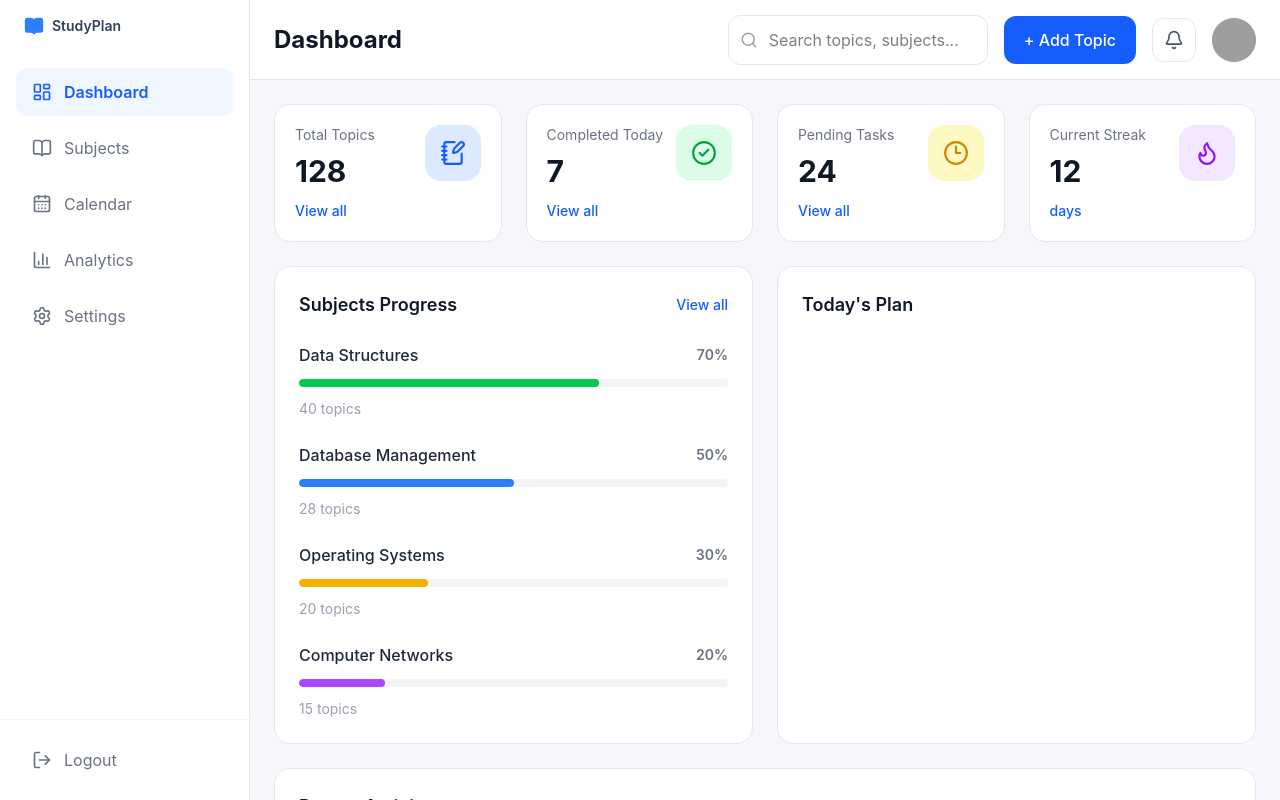
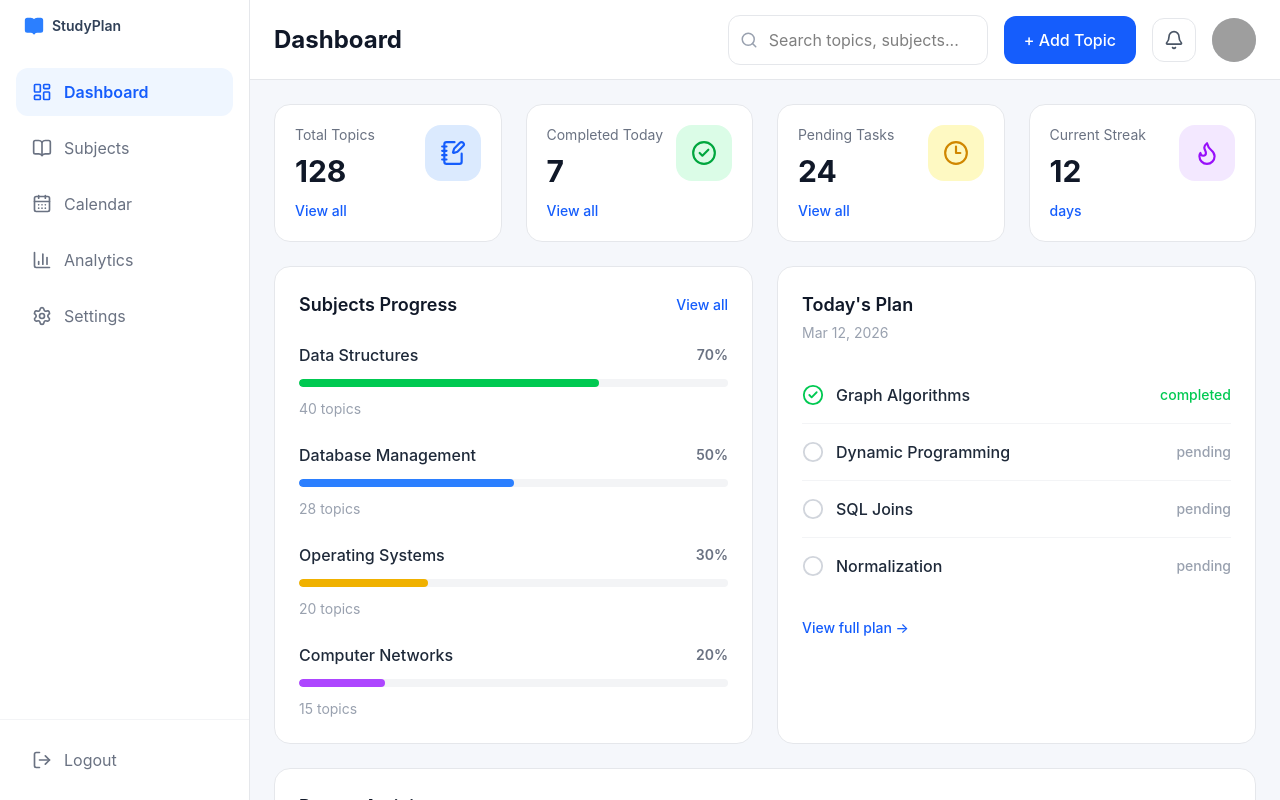
Before and after one commit to AnilMende/Study-Plan-FullStack, a React (Vite) app in the folder frontend/: page / in a window 1280 px wide. Built offline with nearby package versions, Linux system fonts and the light colour scheme; grey boxes are pictures that could not be loaded.

Commit message:
added recent activity

```diff
--- /dev/null
+++ b/frontend/src/components/dashboard/ActivityItem.jsx
@@ -0,0 +1,78 @@
+import { CheckCircle2, RefreshCw } from "lucide-react";
+
+
+const ActivityItem = ({ type, topic, subject, time }) => {
+
+    const isCompleted = type === "completed";
+
+    return (
+        <div className="flex items-center justify-between py-4 border-b border-gray-100 last:border-none">
+
+            {/* Left */}
+            <div className="flex items-center gap-4">
+
+                {/* Icon */}
+                <div
+                    className={`w-10 h-10 rounded-full flex items-center justify-center
+                    ${isCompleted
+                            ? "bg-green-100"
+                            : "bg-blue-100"
+
+                        }`}
+                >
+                    {
+                        isCompleted ? (
+                            <CheckCircle2
+                                size={20}
+                                className="text-green-600"
+                            />
+                        ) : (
+                            <RefreshCw
+                                size={18}
+                                className="text-blue-600"
+                            />
+                        )
+                    }
+                </div>
+
+                {/* Content */}
+                <div>
+
+                    <p className="text-sm text-gray-800">
+                        {isCompleted ? (
+                            <>
+                                Completed{" "}
+                                <span className="font-semibold">
+                                    "{topic}"
+                                </span>{" "}
+                                in{" "}
+                                <span className="text-blue-600 font-medium">
+                                    {subject}
+                                </span>
+                            </>
+                        ) : (
+                            <>
+                                Revised{" "}
+                                <span className="font-semibold">
+                                    "{topic}"
+                                </span>{" "}
+                                in{" "}
+                                <span className="text-blue-600 font-medium">
+                                    {subject}
+                                </span>
+                            </>
+                        )}
+                    </p>
+
+                </div>
+
+            </div>
+
+            {/* Time */}
+            <span className="text-sm text-gray-400 whitespace-nowrap">{time}</span>
+
+        </div>
+    )
+}
+
+export default ActivityItem;
--- /dev/null
+++ b/frontend/src/components/dashboard/PlanItem.jsx
@@ -0,0 +1,49 @@
+
+import { CheckCircle2, Circle } from "lucide-react";
+
+const PlanItem = ({ title, status }) => {
+
+    const isCompleted = status === "completed";
+
+    return (
+        <div className="flex items-center justify-between py-4 border-b border-gray-100 last:border-none">
+
+            {/* Left */}
+            <div className="flex items-center gap-3">
+
+                {/* Status Icon */}
+                <div>
+                    {
+                        isCompleted ? (
+                            <CheckCircle2
+                                size={22}
+                                className="text-green-500"
+                            />
+                        ) : (
+                            <Circle
+                                size={22}
+                                className="text-gray-300"
+                            />
+                        )
+                    }
+
+                </div>
+
+                {/* Title */}
+                <h4 className="font-medium text-gray-800">{title}</h4>
+
+            </div>
+
+            {/* Status */}
+            <span
+                className={`text-sm font-medium
+                ${isCompleted ? "text-green-500" : "text-gray-400"
+                    }`}
+            >
+                {isCompleted ? "completed" : "pending"}
+            </span>
+        </div>
+    )
+}
+
+export default PlanItem;
--- /dev/null
+++ b/frontend/src/components/dashboard/RecentActivity.jsx
@@ -0,0 +1,55 @@
+import ActivityItem from "./ActivityItem";
+
+const activities = [
+    {
+        type: "completed",
+        topic: "Graph BFS",
+        subject: "Data Structures",
+        time: "2 mins ago"
+    },
+    {
+        type: "revision",
+        topic: "SQL Joins",
+        subject: "DBMS",
+        time: "1 hour ago"
+    },
+    {
+        type: "completed",
+        topic: "OSI Model",
+        subject: "Computer Networks",
+        time: "3 hours ago"
+    }
+];
+
+const RecentActivity = () => {
+    return (
+        <div className="bg-white rounded-2xl border border-gray-200 p-6">
+
+            {/* Header */}
+            <div className="flex items-center justify-between mb-4">
+
+                <h3 className="text-lg font-semibold text-gray-900">Recent Activity</h3>
+
+                <button className="text-blue-600 text-sm font-medium
+                hover:text-blue-700 cursor-pointer">View all →</button>
+
+            </div>
+
+            {/* Activity List */}
+            <div>
+                {
+                    activities.map((activity, index) => (
+
+                        <ActivityItem
+                            key={index}
+                            {...activity}
+                        />
+                    ))
+                }
+            </div>
+
+        </div>
+    )
+}
+
+export default RecentActivity;
--- /dev/null
+++ b/frontend/src/components/dashboard/TodaysPlan.jsx
@@ -0,0 +1,66 @@
+import PlanItem from "./PlanItem";
+
+const plans = [
+    {
+        title: "Graph Algorithms",
+        status: "completed"
+    },
+    {
+        title: "Dynamic Programming",
+        status: "pending"
+    },
+    {
+        title: "SQL Joins",
+        status: "pending"
+    },
+    {
+        title: "Normalization",
+        status: "pending"
+    }
+];
+
+const TodaysPlan = () => {
+    return (
+        <div className="bg-white rounded-2xl border border-gray-200 p-6">
+
+            {/* Header */}
+            <div className="flex items-center justify-between mb-6">
+
+                <div>
+
+                    <h3 className="text-lg font-semibold text-gray-900">
+                        Today's Plan
+                    </h3>
+
+                    <p className="text-sm text-gray-400 mt-1">Mar 12, 2026</p>
+
+                </div>
+
+            </div>
+
+            {/* Plan Items */}
+            <div>
+
+                {
+                    plans.map((plan, index) => (
+
+                        <PlanItem
+                            key={index}
+                            {...plan}
+                        />
+                    ))
+
+                }
+            </div>
+
+            {/* footer */}
+            <button className="mt-6 text-blue-600 text-sm font-medium hover:text-blue-700
+            transition-all">
+                View full plan →
+            </button>
+
+        </div>
+    )
+}
+
+export default TodaysPlan;
--- a/frontend/src/pages/Dashboard.jsx
+++ b/frontend/src/pages/Dashboard.jsx
@@ -2,6 +2,8 @@ import StatsCard from "../components/Cards/StatsCard.jsx";
 
 import { CheckCircle2, Clock3, Flame, NotebookPen } from "lucide-react";
 import SubjectProgress from "../components/dashboard/SubjectsProgress.jsx";
+import TodaysPlan from "../components/dashboard/TodaysPlan.jsx";
+import RecentActivity from "../components/dashboard/RecentActivity.jsx";
 
 const Dashboard = () => {
     return (
@@ -68,29 +70,14 @@ const Dashboard = () => {
             <div className="grid grid-cols-2 gap-6">
 
                 {/* Subjects Progress */}
-                <SubjectProgress/>
+                <SubjectProgress />
 
                 {/* Today's Plan */}
-                <div className="bg-white rounded-2xl border border-gray-200 p-6 min-h-[320px]">
-
-                    <h3 className="text-lg font-semibold text-gray-900 mb-6">Today's Plan</h3>
-
-                </div>
+                <TodaysPlan />
 
             </div>
 
-            {/* Recent Activity */}
-            <div className="bg-white rounded-2xl border border-gray-200 p-6 min-h-[120px]">
-
-                <div className="flex items-center justify-between mb-4">
-
-                    <h3 className="text-lg font-semibold text-gray-900">Recent Activity</h3>
-
-                    <button className="text-blue-600 font-medium">View All</button>
-
-                </div>
-
-            </div>
+            <RecentActivity />
 
         </div>
     )
```
